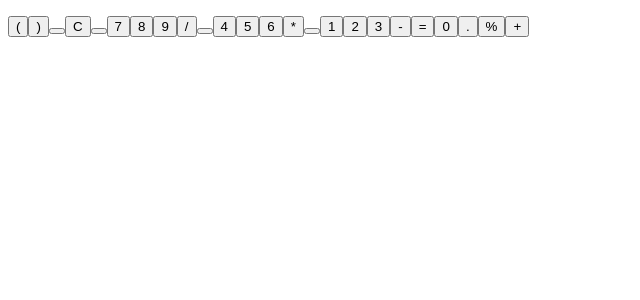
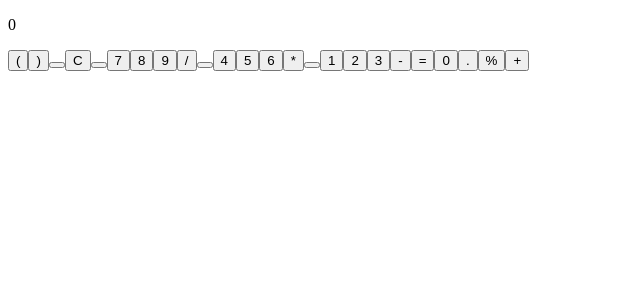
Before and after one commit to SviatlanKa/javascript-calculator, a React (Create React App) app: page / in a window 1280 px wide. Shown: the top 300 px of the page, without its empty margins (0-640 px from the left). Built offline with nearby package versions, Linux system fonts and the light colour scheme.

Commit message:
add sign of number

```diff
--- a/src/components/App.jsx
+++ b/src/components/App.jsx
@@ -9,7 +9,7 @@ class App extends Component {
         this.state = {
             pressedKey: {},
             expression: [],
-            result: '',
+            result: ['0'],
             isEqual: false
         }
         this.handleClick = this.handleClick.bind(this);
@@ -18,7 +18,14 @@ class App extends Component {
         this.deleteChar = this.deleteChar.bind(this);
         this.clearAll = this.clearAll.bind(this);
         this.calculate = this.calculate.bind(this);
+        this.addSign = this.addSign.bind(this);
+        this.lastChar = this.lastChar.bind(this);
+        this.lastNumber = this.lastNumber.bind(this);
     }
+
+    lastChar = (arrOfChars) => arrOfChars.slice((-1))[0];
+
+    lastNumber = (arrOfChars) => arrOfChars.join('').match(/\d+$/).split('');
 
     addDigit(key) { //It works correct!!
         let { expression } = this.state;
@@ -28,7 +35,7 @@ class App extends Component {
         }
         let pressedKey = {...key};
         expression.push(key.text);
-        const result = expression.join('').match(/\d+$/)[0];
+        const result = this.lastNumber(expression);
         console.log(result);
         this.setState({ pressedKey, expression, result });
         console.log('this.state from addDigit', this.state);
@@ -50,12 +57,23 @@ class App extends Component {
         console.log('this.state from addOperator', this.state);
     }
 
+    addSign() {
+        let { expression, result, isEqual } = this.state;
+        const number = this.lastNumber(expression)[0];
+        const index = this.lastNumber(expression).index;
+        if (isEqual) {
+            result = result.split('');
+            result.splice(0, 0, '-');
+            result = result.join('');
+        } else expression.splice(index, number, `(-${number})`);
+        console.log(expression);
+        this.setState({ expression, result });
+    }
+
     deleteChar() { //It works correct!!
         const { expression } = this.state;
         expression.pop();
-        const lastChar = expression.slice(-1)[0];
-        console.log('lastChar', lastChar);
-        let pressedKey = this.props.data.filter(char => char.text === lastChar);
+        let pressedKey = this.props.data.filter(char => char.text === this.lastChar(expression));
         this.setState({ pressedKey, expression, result: expression });
         console.log('this.state from deleteChar', this.state);
     }
@@ -64,7 +82,7 @@ class App extends Component {
         this.setState({
             pressedKey: {},
             expression: [],
-            result: '',
+            result: '0',
             isEqual: false
         });
         console.log('this.state from clearAll', this.state);
@@ -72,7 +90,8 @@ class App extends Component {
 
     calculate() { //It works correct!!
         const { expression } = this.state;
-        const result = eval(expression.join(''));
+
+        const result = eval(expression.join('')).toString();
         const isEqual = true;
         this.setState({ expression, result, isEqual });
         console.log('this.state from calculate', this.state);
@@ -90,7 +109,7 @@ class App extends Component {
             if (expressionLength === 0) {
                 alert('wrong expression');
                 key = null;
-            } else if (/[+-/*]/.test(this.state.expression.slice(-1)[0])) {
+            } else if (/[+-/*]$/.test(this.lastChar(this.state.expression))) {
                 this.deleteChar();
             }
             if (key !== null) {
@@ -112,6 +131,9 @@ class App extends Component {
             }
         } else if (key.type === 'special') {
             switch (key.id) {
+                case 'number-sign':
+                    this.addSign();
+                    break;
                 case 'decimal':
                     break;
                 case 'percent':
```
